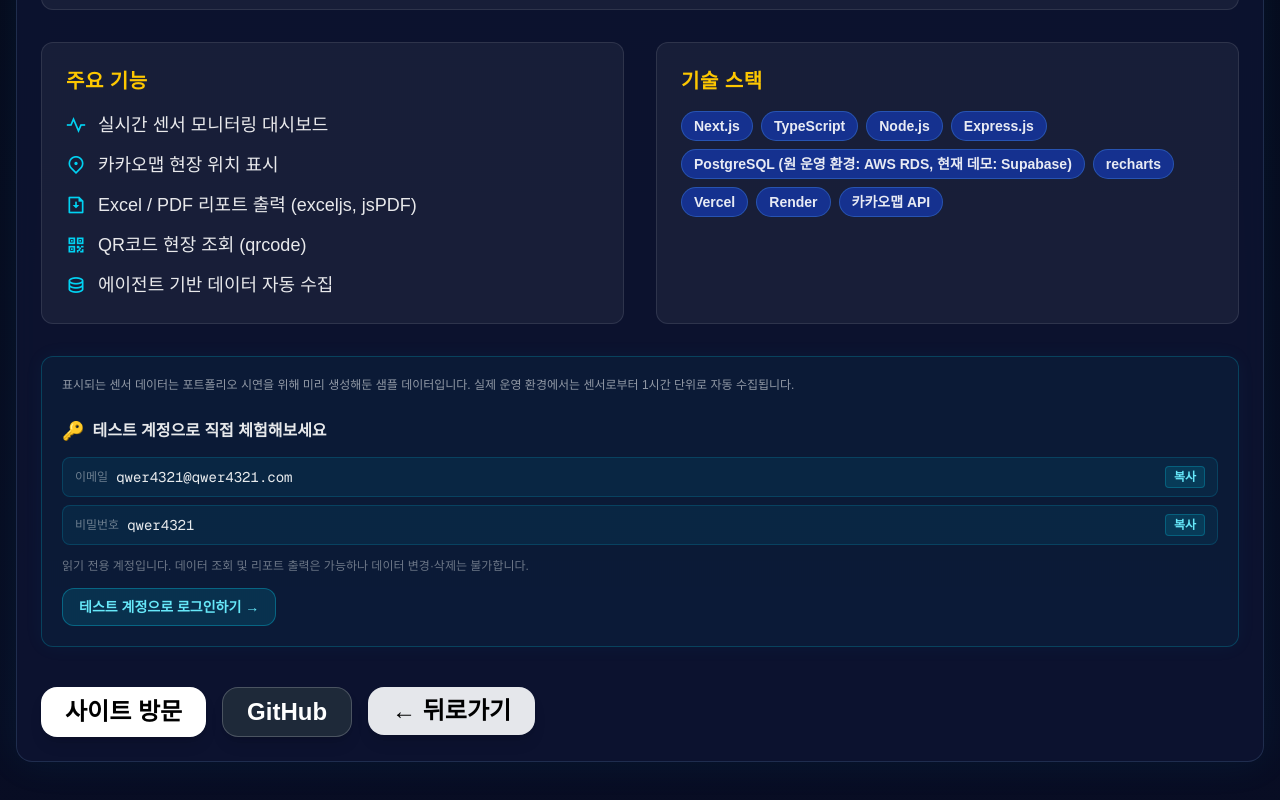
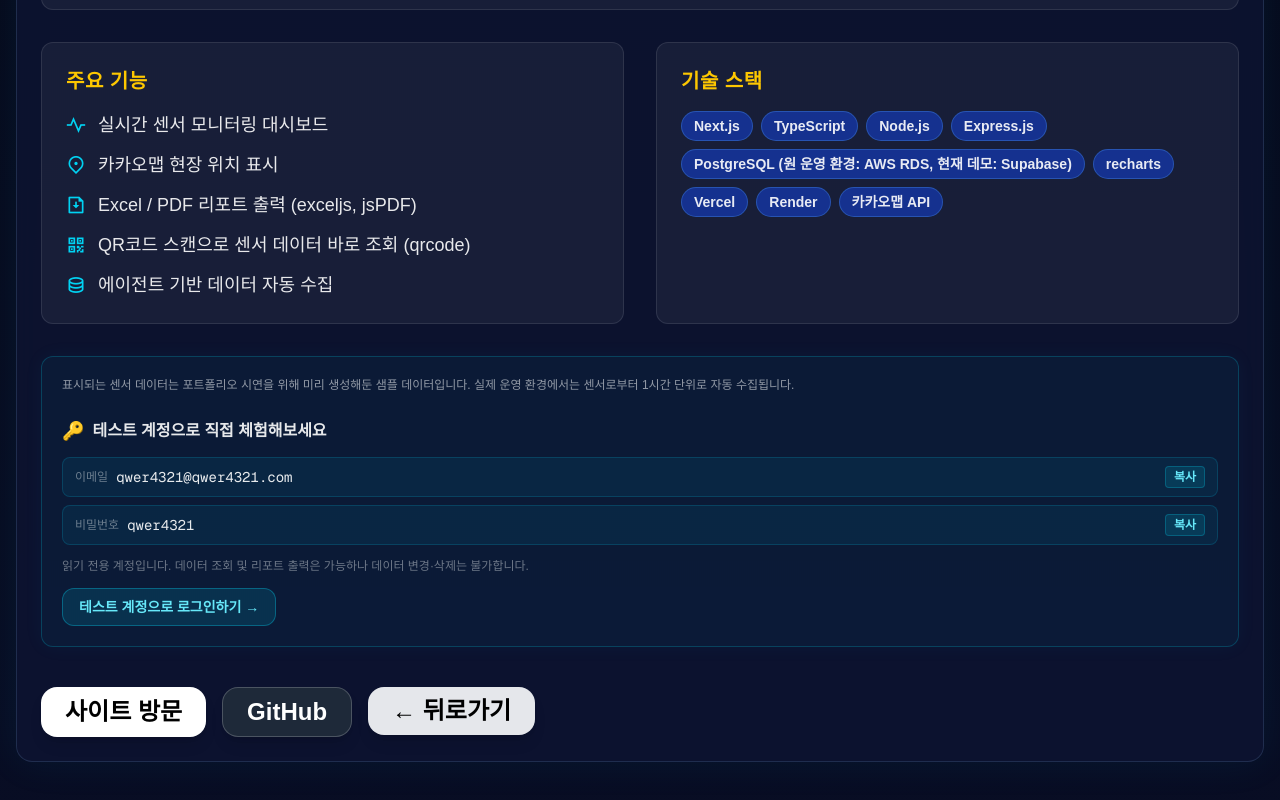
Before and after one commit to ShinYeoJin/shin-yeojin-portfolio, a Next.js app: page /projects/geomonitor in a window 1280 px wide. Shown: the part 1664-2464 px from the top of the page. Built offline with nearby package versions, Linux system fonts and the light colour scheme.

Commit message:
docs: 포트폴리오 문구를 실제 구현에 맞게 정정 (QR 설명, Blum 접근 서술, 스택 순서)

```diff
--- a/app/projects/blum/page.jsx
+++ b/app/projects/blum/page.jsx
@@ -120,7 +120,7 @@ export default function BlumPage() {
           <div className="grid grid-cols-1 md:grid-cols-3 gap-3">
             {[
               { label: '문제', text: '스크롤 시 콘텐츠가 순차 전환되는 애니메이션을 구현하려 했지만, 애니메이션이 끝나기 전에 다음 콘텐츠가 나오거나, 스크롤 한 번에 여러 콘텐츠가 지나가거나, 이전 콘텐츠가 겹쳐 보이는 문제가 반복됐습니다.' },
-              { label: '접근', text: '원하는 화면과 실제 화면을 녹화해 비교하며 정확히 어느 지점이 다른지 짚어냈고, 여러 차례 구조를 재설계하며 안정적으로 동작하는 방식(CSS scroll-snap, Intersection Observer)을 찾아냈습니다.' },
+              { label: '접근', text: '원하는 화면과 실제 화면을 녹화해 비교하며 정확히 어느 지점이 다른지 짚어냈고, 여러 차례 구조를 재설계하며 CSS scroll-snap과 Intersection Observer를 활용하는 방식으로 개선했습니다.' },
               { label: '해결', text: '스크롤 단위를 고정하고, 각 섹션의 진입·이탈을 감지해 스크롤을 올릴 때는 애니메이션이 역순으로 진행되는 구조를 구현했습니다.' },
             ].map(({ label, text }) => (
               <div key={label} className="flex flex-col gap-1.5 rounded-lg p-3" style={{ background: 'rgba(212,175,55,0.05)', border: '1px solid rgba(212,175,55,0.15)' }}>
--- a/app/projects/geomonitor/page.jsx
+++ b/app/projects/geomonitor/page.jsx
@@ -38,7 +38,7 @@ const features = [
   { icon: 'ri-pulse-line', text: '실시간 센서 모니터링 대시보드' },
   { icon: 'ri-map-pin-2-line', text: '카카오맵 현장 위치 표시' },
   { icon: 'ri-file-download-line', text: 'Excel / PDF 리포트 출력 (exceljs, jsPDF)' },
-  { icon: 'ri-qr-code-line', text: 'QR코드 현장 조회 (qrcode)' },
+  { icon: 'ri-qr-code-line', text: 'QR코드 스캔으로 센서 데이터 바로 조회 (qrcode)' },
   { icon: 'ri-database-2-line', text: '에이전트 기반 데이터 자동 수집' },
 ];
 
--- a/components/SectionSkills.jsx
+++ b/components/SectionSkills.jsx
@@ -14,7 +14,7 @@ const categories = [
     icon: 'ri-server-line',
     gradient: 'linear-gradient(135deg, #06b6d4, #14b8a6)',
     dotColor: '#2dd4bf',
-    skills: ['Node.js', 'Express.js', 'PostgreSQL', 'NestJS', 'REST API', 'MySQL'],
+    skills: ['Node.js', 'Express.js', 'PostgreSQL', 'REST API', 'NestJS', 'MySQL'],
   },
   {
     label: 'DevOps',
```
